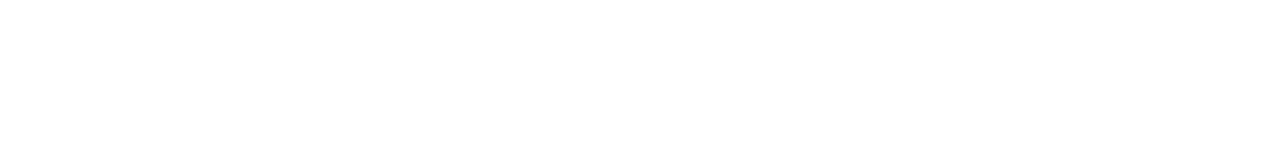
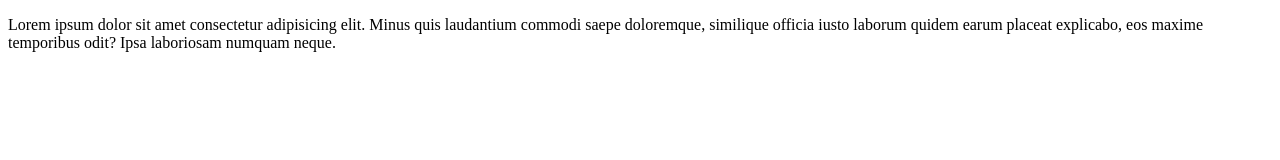
Before and after one commit to ethanJones21/aulavirtual, a plain HTML site: page index.html in a window 1280 px wide. Drawn offline with Linux system fonts and the light colour scheme.

Commit message:
style y parrafo

```diff
--- a/index.html
+++ b/index.html
@@ -6,6 +6,6 @@
     <title>Hola mundo</title>
 </head>
 <body>
-
+    <p>Lorem ipsum dolor sit amet consectetur adipisicing elit. Minus quis laudantium commodi saepe doloremque, similique officia iusto laborum quidem earum placeat explicabo, eos maxime temporibus odit? Ipsa laboriosam numquam neque.</p>
 </body>
 </html>
```
Also changed, not shown: style.css (added).
